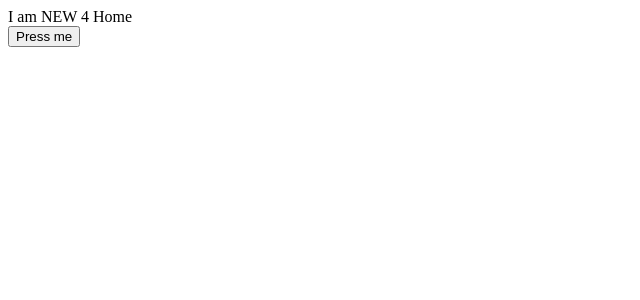
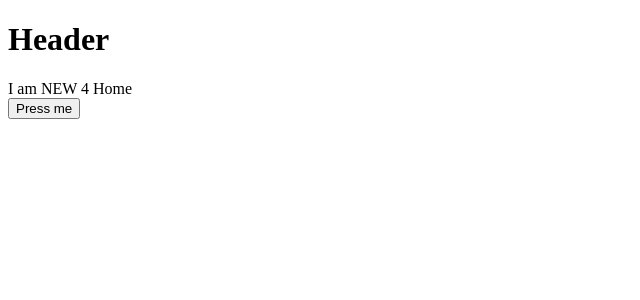
Before and after one commit to realigork/Server-Side-Rendering-With-React-Redux, a React app: page / in a window 1280 px wide. Shown: the top 300 px of the page, without its empty margins (0-640 px from the left). Built offline with nearby package versions, Linux system fonts and the light colour scheme; the HTML template or start-up script is replaced by a standard one.

Commit message:
Add App component that will render all routes

```diff
--- /dev/null
+++ b/src/client/App.js
@@ -0,0 +1,15 @@
+import React from 'react';
+import { renderRoutes } from 'react-router-config';
+
+const App = ({ route }) => {
+  return (
+    <div>
+      <h1>Header</h1>
+      {renderRoutes(route.routes)}
+    </div>
+  );
+};
+
+export default {
+  component: App
+};
--- a/src/client/Routes.js
+++ b/src/client/Routes.js
@@ -1,8 +1,12 @@
 import React from 'react';
+import App from './App';
 import HomePage from './pages/HomePage';
-import UsersListPage, { loadData } from './pages/UsersListPage';
+import UsersListPage from './pages/UsersListPage';
 
 export default [
+  {
+    ...App,
+    routes: [
       {
         ...HomePage,
         path: '/',
@@ -12,4 +16,6 @@
         ...UsersListPage,
         path: '/users',
       }
+    ]
+  }
 ];
```
Lines whose indentation alone changed are shown as unchanged.
